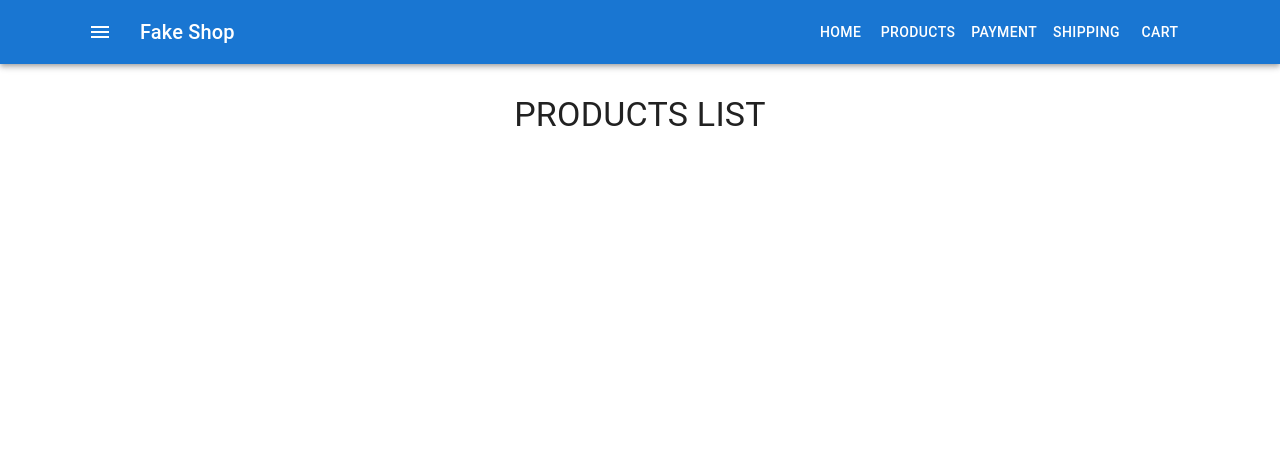
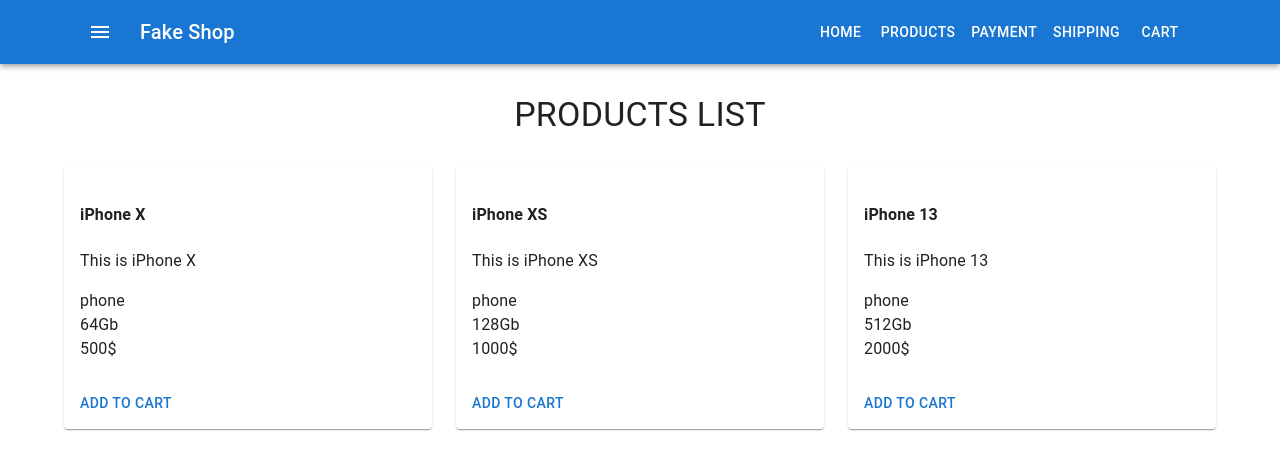
Before and after one commit to Oleg-Koshelevskiy/react-fake-shop, a React (Create React App) app: page / in a window 1280 px wide. Shown: the top 470 px of the page. Built offline with nearby package versions, Linux system fonts and the light colour scheme.

Commit message:
added 3 products

```diff
--- /dev/null
+++ b/src/components/Products/ProductListItem.js
@@ -0,0 +1,23 @@
+import React from 'react'
+import Card from '@mui/material/Card'
+import CardContent from '@mui/material/CardContent'
+import { Button, CardActions } from '@mui/material'
+
+const ProductListItem = (props) => {
+    return (
+        <Card>
+            <CardContent>
+                <h4>{props.name}</h4>
+                <p>{props.description}</p>
+                <div>{props.type}</div>
+                <div>{props.capacity}Gb</div>
+                <div>{props.price}$</div>
+            </CardContent>
+            <CardActions>
+                <Button>Add to Cart</Button>
+            </CardActions>
+        </Card>
+    )
+}
+
+export default ProductListItem
--- a/src/components/Products/ProductsList.js
+++ b/src/components/Products/ProductsList.js
@@ -1,6 +1,8 @@
 import React from 'react'
 import Typography from '@mui/material/Typography'
 import { makeStyles } from '@mui/styles'
+import { Grid } from '@mui/material'
+import ProductListItem from './ProductListItem'
 
 const useStyles = makeStyles({
     title: {
@@ -22,6 +24,41 @@
             >
                 Products List
             </Typography>
+            <Grid
+                container
+                direction="row"
+                justifyContent="space-evenly"
+                alignItems="center"
+                spacing={3}
+            >
+                <Grid item xs={12} sm={6} md={4}>
+                    <ProductListItem
+                        name="iPhone X"
+                        description="This is iPhone X"
+                        type="phone"
+                        capacity="64"
+                        price="500"
+                    />
+                </Grid>
+                <Grid item xs={12} sm={6} md={4}>
+                    <ProductListItem
+                        name="iPhone XS"
+                        description="This is iPhone XS"
+                        type="phone"
+                        capacity="128"
+                        price="1000"
+                    />
+                </Grid>
+                <Grid item xs={12} sm={6} md={4}>
+                    <ProductListItem
+                        name="iPhone 13"
+                        description="This is iPhone 13"
+                        type="phone"
+                        capacity="512"
+                        price="2000"
+                    />
+                </Grid>
+            </Grid>
         </>
     )
 }
```
